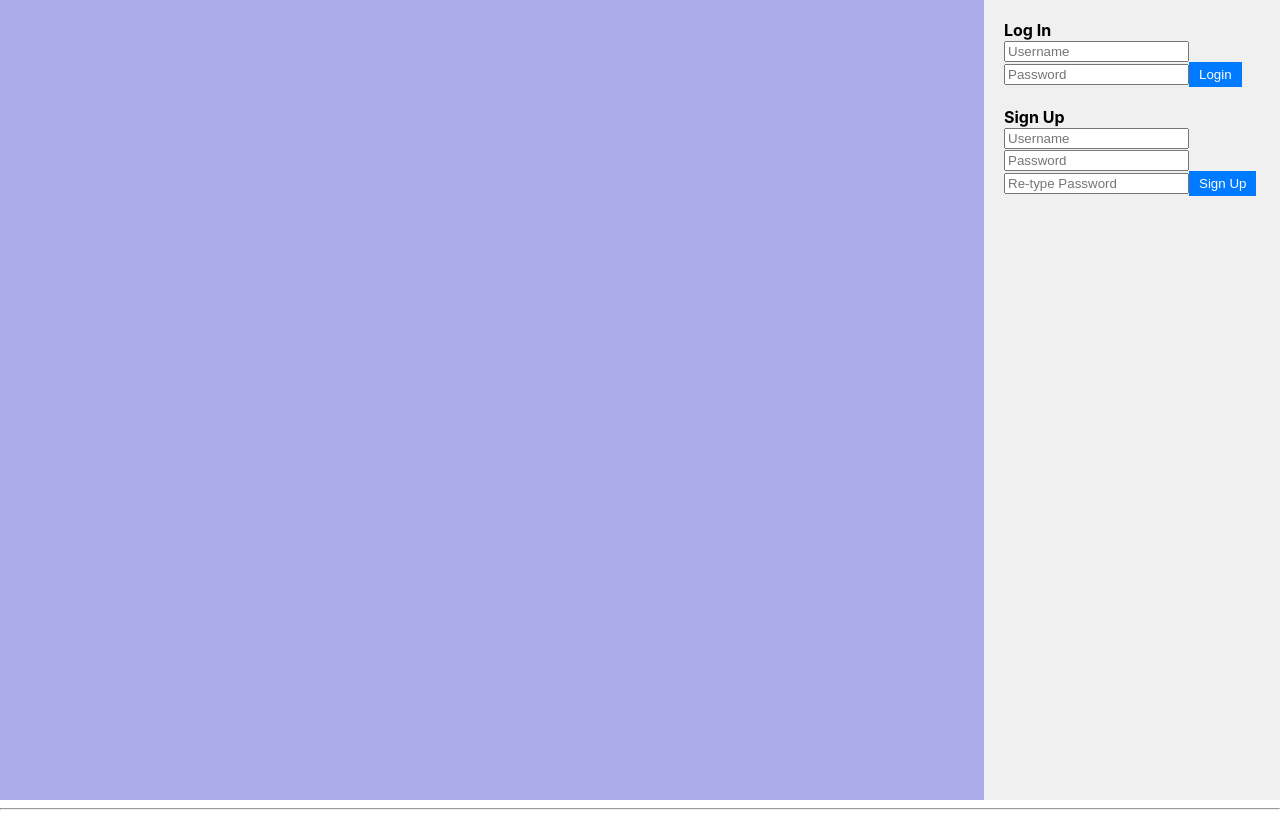
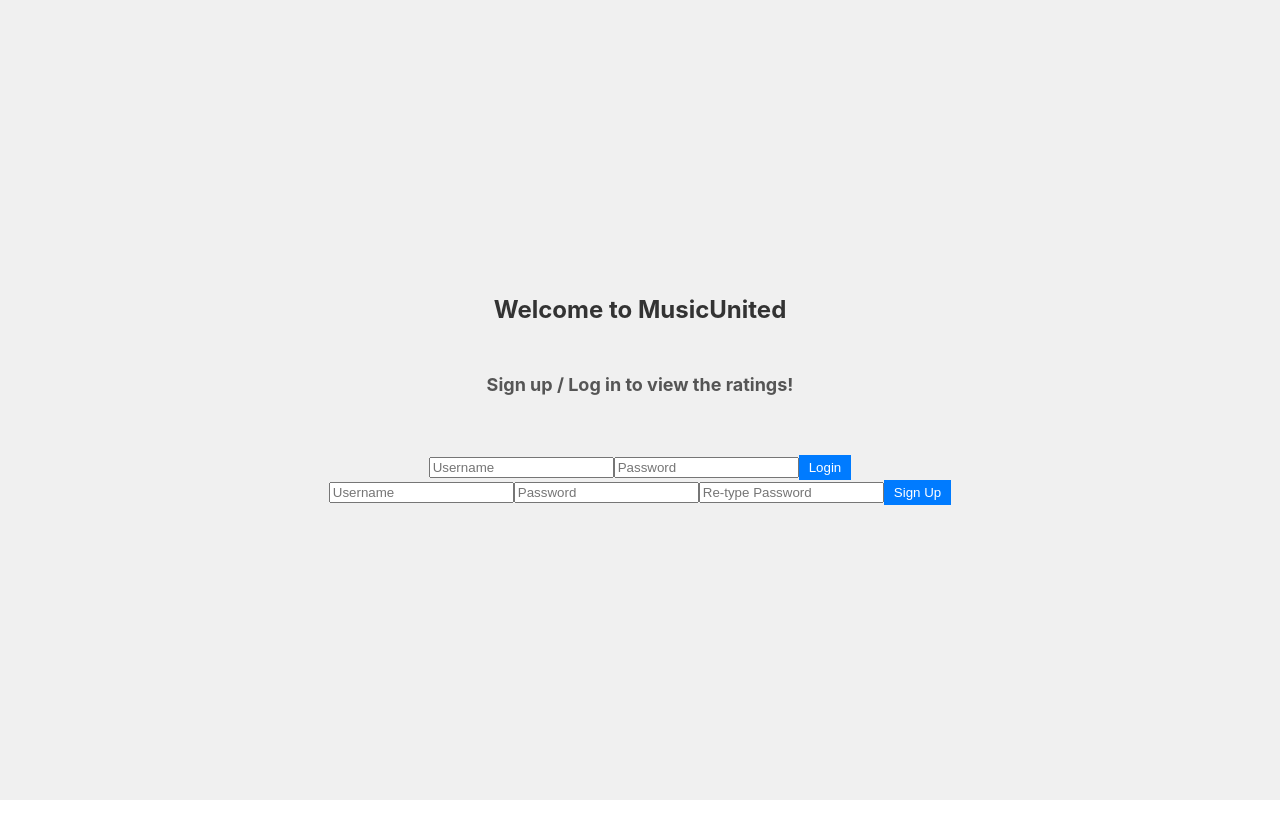
Before and after one commit to smkeller02/COMP333_HW3, a React (Create React App) app in the folder frontend/: page / in a window 1280 px wide. Built offline with nearby package versions, Linux system fonts and the light colour scheme.

Commit message:
restructuring the layout of signup loggin and main page separately (issue #120)

```diff
--- a/frontend/src/App.js
+++ b/frontend/src/App.js
@@ -40,7 +40,6 @@ function App() {
 
   return (
     <Router>
-      <div>
         {/* <ul>
           <li>
             <Link to="/ratingstable">Ratings</Link>
@@ -65,54 +64,42 @@ function App() {
           </li>
         </ul> */}
         <div className="app-container">
+        {(!loggedIn && (
+          <div className="login-signup-center">
+            <strong className="big">Welcome to MusicUnited</strong>
+            <br/><br/>
+            <strong>Sign up / Log in to view the ratings!</strong>
+            <br/><br/>
+            <div className="login-signup">
+              <LoginUser onLoginSuccess={handleLoginSuccess} />
+              <CreateUser />
+            </div>
+          </div>
+        ))}
+
+        {loggedIn && (
           <div className="main-content">
             <Routes>
-              {loggedIn &&
-              (
-                <Route path="/ratingstable" element={<Ratings DataChanged={ratingDataChanged} />} />
-              )
-              }
-              <Route path="/searchfilterratings" element={<Filters />} />
+              <Route path="/ratingstable" element={<Ratings DataChanged={ratingDataChanged} />} />
+              <Route path="/addnewrating" element={<AddNewRating onRatingAdded={refreshRatingsData} />} />
             </Routes>
-        </div>
+          </div>
+        )}
 
-        <div className="sidebar-right">
-          {!loggedIn && (
-              <div className="login_signin">
-                <div className="login">
-                  <strong>Log In</strong>
-                  {/* Render the "Login" button if the user is not logged in */}
-                  {!loggedIn && (
-                    <LoginUser onLoginSuccess={handleLoginSuccess}/>
-                  )}
-                </div>
-
-                <div className="signin">
-                  <strong>Sign Up</strong>
-                  {/* Render the "Sign Up" component if the user is not signed in */}
-                  {!loggedIn && (
-                    <CreateUser />
-                  )}
-                </div>
-              </div>
-            )}
-            {loggedIn && (
+        {loggedIn && (
+          <div className="sidebar-right">
             <button className="exit-button" onClick={handleLogout}>
               Logout
             </button>
-          )}
-
-          {loggedIn && (
             <div className="add-song-rating">
               <strong>Add New Song Rating</strong>
-              <AddNewRating onRatingAdded={refreshRatingsData}/>
+              <AddNewRating onRatingAdded={refreshRatingsData} />
             </div>
-          )}
-        </div>
-
+          </div>
+        )}
       </div>
 
-        <hr />
+        {/* <hr /> */}
 
         {/* <Routes>
           <Route path="/ratingstable" element={<Ratings />} />
@@ -123,7 +110,6 @@ function App() {
           <Route path="/loginuser" element={<LoginUser />} />
           <Route path="/createuser" element={<CreateUser />} />
         </Routes> */}
-      </div>
     </Router>
   );
 }
```
